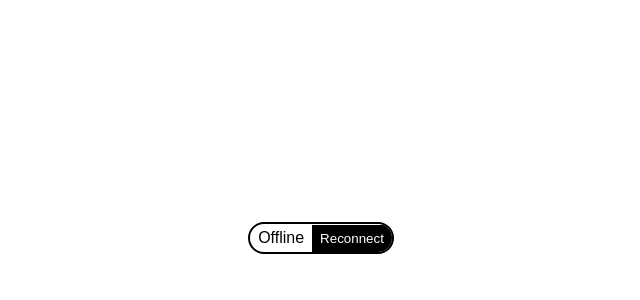
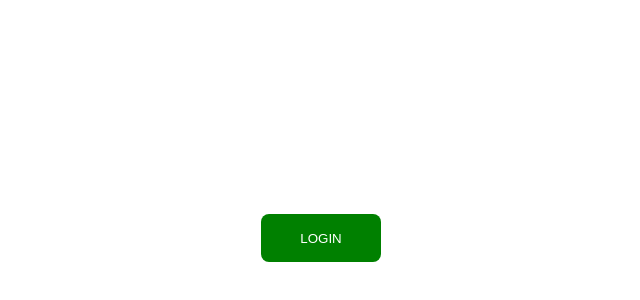
Before and after one commit to ViktorSenyk/react, a React (Create React App) app in the folder 6_conditional_rendering/1_task/: page / in a window 1280 px wide. Shown: the part 170-470 px from the top of the page, without its empty margins (319-959 px from the left). Built offline with nearby package versions, Linux system fonts and the light colour scheme.

Commit message:
add task 5

```diff
--- a/6_conditional_rendering/1_task/src/App.js
+++ b/6_conditional_rendering/1_task/src/App.js
@@ -1,10 +1,10 @@
 import React from 'react';
-import Status from './Status';
+import Auth from './Auth';
 
 function App() {
   return (
     <>
-      <Status isOnline={false} />
+      <Auth />
     </>
   );
 }
--- /dev/null
+++ b/6_conditional_rendering/1_task/src/Auth.jsx
@@ -0,0 +1,34 @@
+import React, { Component } from 'react';
+import Login from './Login';
+import Logout from './Logout';
+import Spinner from './Spinner';
+
+export default class Auth extends Component {
+  state = {
+    isOnline: false,
+    isLoading: true,
+  };
+
+  setLogin = () => {
+    this.setState({ isOnline: true });
+    this.setLoading();
+  };
+
+  setLogout = () => this.setState({ isOnline: false, isLoading: true });
+
+  setLoading = () =>
+    setTimeout(() => this.setState({ isLoading: false }), 2000);
+
+  render = () =>
+    !this.state.isOnline ? (
+      <Login onLogin={this.setLogin} />
+    ) : (
+      <>
+        {this.state.isLoading ? (
+          <Spinner width="30px" height="30px" />
+        ) : (
+          <Logout onLogout={this.setLogout} />
+        )}
+      </>
+    );
+}
--- /dev/null
+++ b/6_conditional_rendering/1_task/src/Login.jsx
@@ -0,0 +1,5 @@
+import React, { Component } from 'react';
+
+export default class Login extends Component {
+  render = () => <button className="login btn" onClick={this.props.onLogin}>Login</button>;
+}
--- /dev/null
+++ b/6_conditional_rendering/1_task/src/Logout.jsx
@@ -0,0 +1,9 @@
+import React, { Component } from 'react';
+
+export default class Logout extends Component {
+  render = () => (
+    <button className="logout btn" onClick={this.props.onLogout}>
+      Logout
+    </button>
+  );
+}
--- a/6_conditional_rendering/1_task/src/Offline.jsx
+++ /dev/null
@@ -1,10 +0,0 @@
-import React, { Component } from 'react';
-
-export default class Offline extends Component {
-  render = () => (
-    <>
-      <span class="status__text">Offline</span>
-      <button class="status__btn">Reconnect</button>
-    </>
-  );
-}
--- a/6_conditional_rendering/1_task/src/Online.jsx
+++ /dev/null
@@ -1,5 +0,0 @@
-import React, { Component } from 'react';
-
-export default class Online extends Component {
-  render = () => <span class="status__text">All good!</span>;
-}
--- /dev/null
+++ b/6_conditional_rendering/1_task/src/Spinner.jsx
@@ -0,0 +1,10 @@
+import React, { Component } from 'react';
+
+export default class Spinner extends Component {
+  render = () => (
+    <span
+      style={{ width: this.props.width, height: this.props.height }}
+      className="spinner"
+    ></span>
+  );
+}
--- a/6_conditional_rendering/1_task/src/Status.jsx
+++ /dev/null
@@ -1,11 +0,0 @@
-import React, { Component } from 'react';
-import Online from './Online';
-import Offline from './Offline';
-
-export default class Status extends Component {
-  render = () => (
-    <div class="status">
-      {this.props.isOnline ? <Online /> : <Offline />}
-    </div>
-  );
-}
--- a/6_conditional_rendering/1_task/src/index.scss
+++ b/6_conditional_rendering/1_task/src/index.scss
@@ -13,23 +13,39 @@ body {
     align-items: center;
 }
 
-.status {
-    border: 2px solid #000;
-    height: 32px;
-    border-radius: 16px;
-    overflow: hidden;
+.login {
+    background-color: green;
+}
 
-    &__btn {
-        height: 100%;
-        border: none;
-        background-color: #000;
-        color: #fff;
-        cursor: pointer;
-        padding: 0 8px;
+.logout {
+    background-color: cornflowerblue;
+}
+
+@keyframes spin {
+    from {
+        transform: rotate(0deg);
     }
-
-    &__text {
-        padding: 0 8px;
-        line-height: 28px;
+    to {
+        transform: rotate(360deg);
     }
 }
+
+.spinner {
+    display: inline-block;
+    border: 3px solid #ccc;
+    border-left-color: transparent;
+    animation: spin .5s infinite linear;
+    border-radius: 50%;
+}
+
+.btn {
+    height: 48px;
+    color: #fff;
+    border-radius: 8px;
+    width: 120px;
+    outline: none;
+    border: none;
+    text-transform: uppercase;
+    padding: 8px;
+    cursor: pointer;
+}
```
